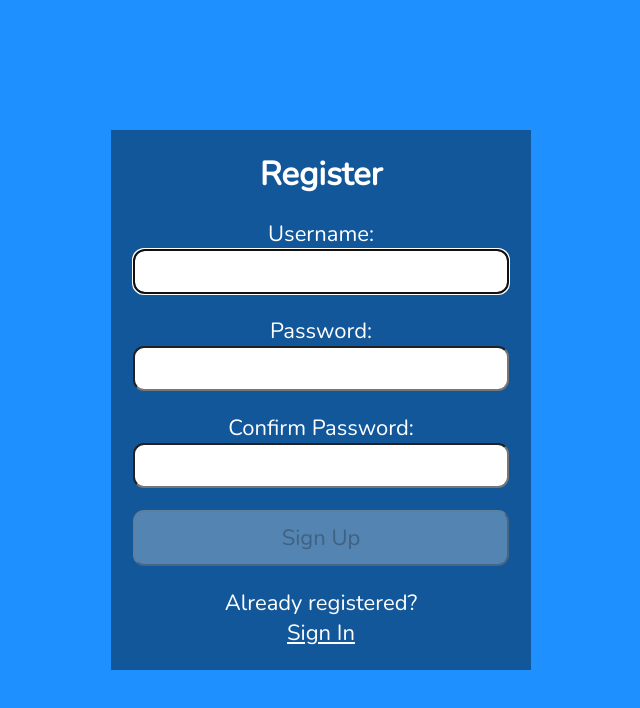
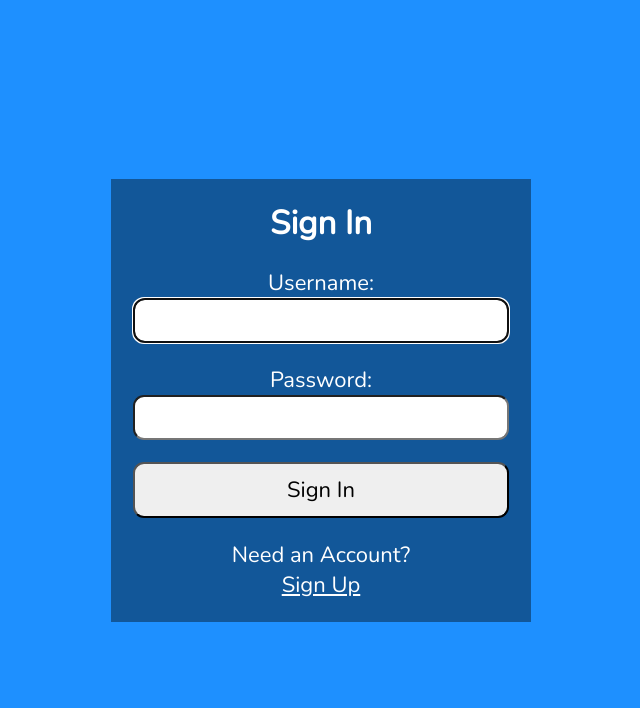
Before and after one commit to bsejawal/reactjs, a React (Create React App) app: page / in a window 1280 px wide. Shown: the top 708 px of the page, without its empty margins (319-959 px from the left). Built offline with nearby package versions, Linux system fonts and the light colour scheme.

Commit message:
Login form

```diff
--- a/src/App.tsx
+++ b/src/App.tsx
@@ -1,11 +1,13 @@
 import React from "react";
 import "./App.css";
+import Login from "./Login";
 import Register from "./Register";
 
 function App() {
   return (
     <main className="App">
-      <Register />
+      {/* <Register /> */}
+      <Login />
     </main>
   );
 }
--- /dev/null
+++ b/src/Login.tsx
@@ -0,0 +1,62 @@
+import { useRef, useEffect, useState } from "react";
+
+const Login = () => {
+  const userRef = useRef<HTMLInputElement>(null);
+  const errRef = useRef<HTMLParagraphElement>(null);
+
+  const [user, setUser] = useState("");
+  const [pwd, setPwd] = useState("");
+  const [errMsg, setErrMsg] = useState("");
+  const [success, setSuccess] = useState(false);
+
+  useEffect(() => {
+    userRef.current?.focus();
+  }, []);
+
+  useEffect(() => {
+    setErrMsg("");
+  }, [user, pwd]);
+
+  return (
+    <section>
+      <p
+        ref={errRef}
+        className={errMsg ? "errmsg" : "offscreen"}
+        aria-live="assertive"
+      >
+        {errMsg}
+      </p>
+      <h1>Sign In</h1>
+      <form>
+        <label htmlFor="username">Username:</label>
+        <input
+          type="text"
+          id="username"
+          ref={userRef}
+          autoComplete="off"
+          onChange={(e) => setUser(e.target.value)}
+          value={user}
+          required
+        />
+
+        <label htmlFor="password">Password:</label>
+        <input
+          type="password"
+          id="password"
+          onChange={(e) => setPwd(e.target.value)}
+          value={pwd}
+          required
+        />
+        <button>Sign In</button>
+      </form>
+      <p>
+        Need an Account?
+        <br />
+        <span className="line">
+          <a href="#">Sign Up</a>
+        </span>
+      </p>
+    </section>
+  );
+};
+export default Login;
--- a/src/Register.tsx
+++ b/src/Register.tsx
@@ -4,7 +4,7 @@
   faInfoCircle,
 } from "@fortawesome/free-solid-svg-icons";
 import { FontAwesomeIcon } from "@fortawesome/react-fontawesome";
-import { Axios, AxiosError, AxiosResponse } from "axios";
+import { AxiosError } from "axios";
 import React, { useRef, useEffect, useState } from "react";
 import axios from "./api/axios";
 // import axios from "axios";
```
